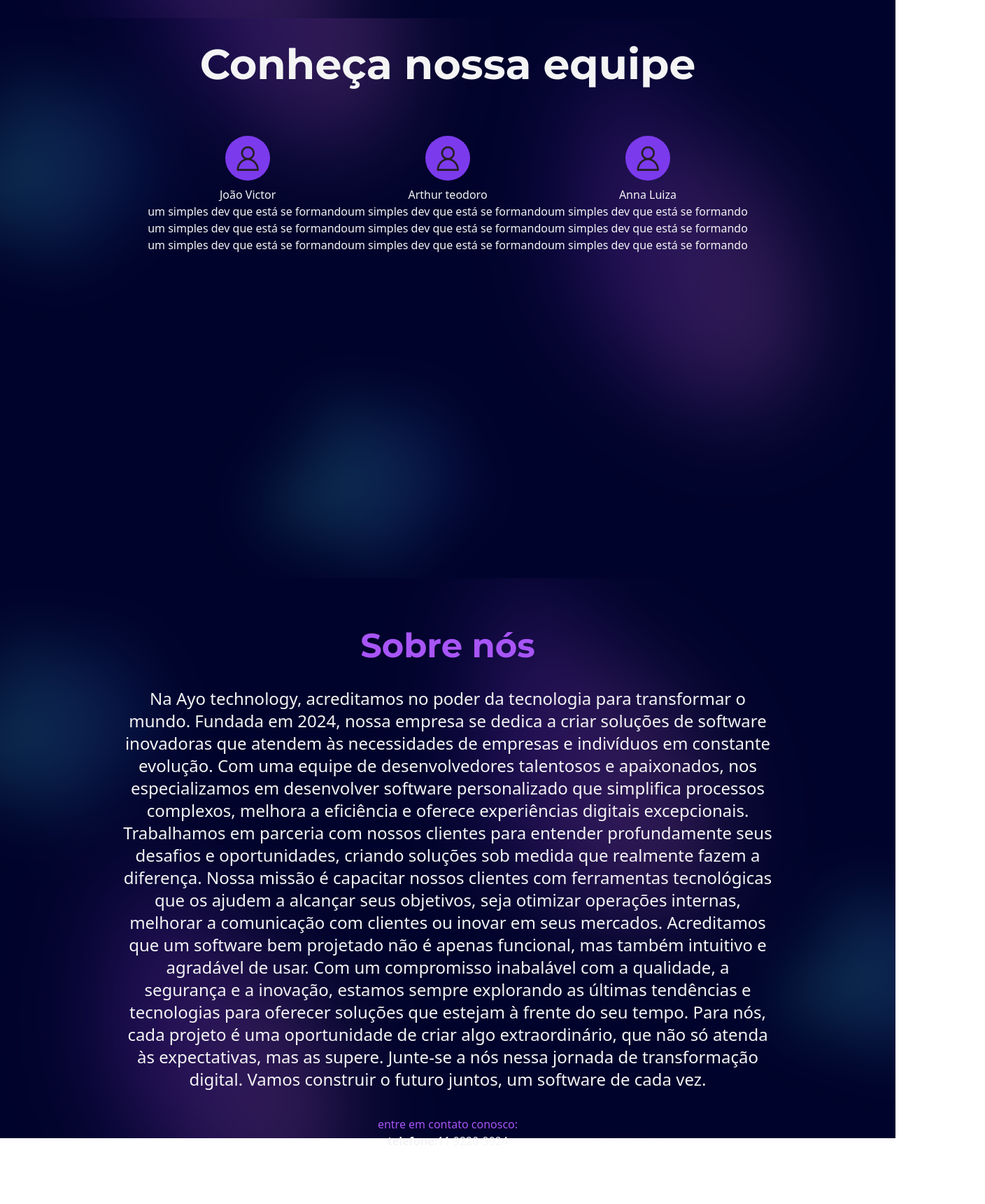
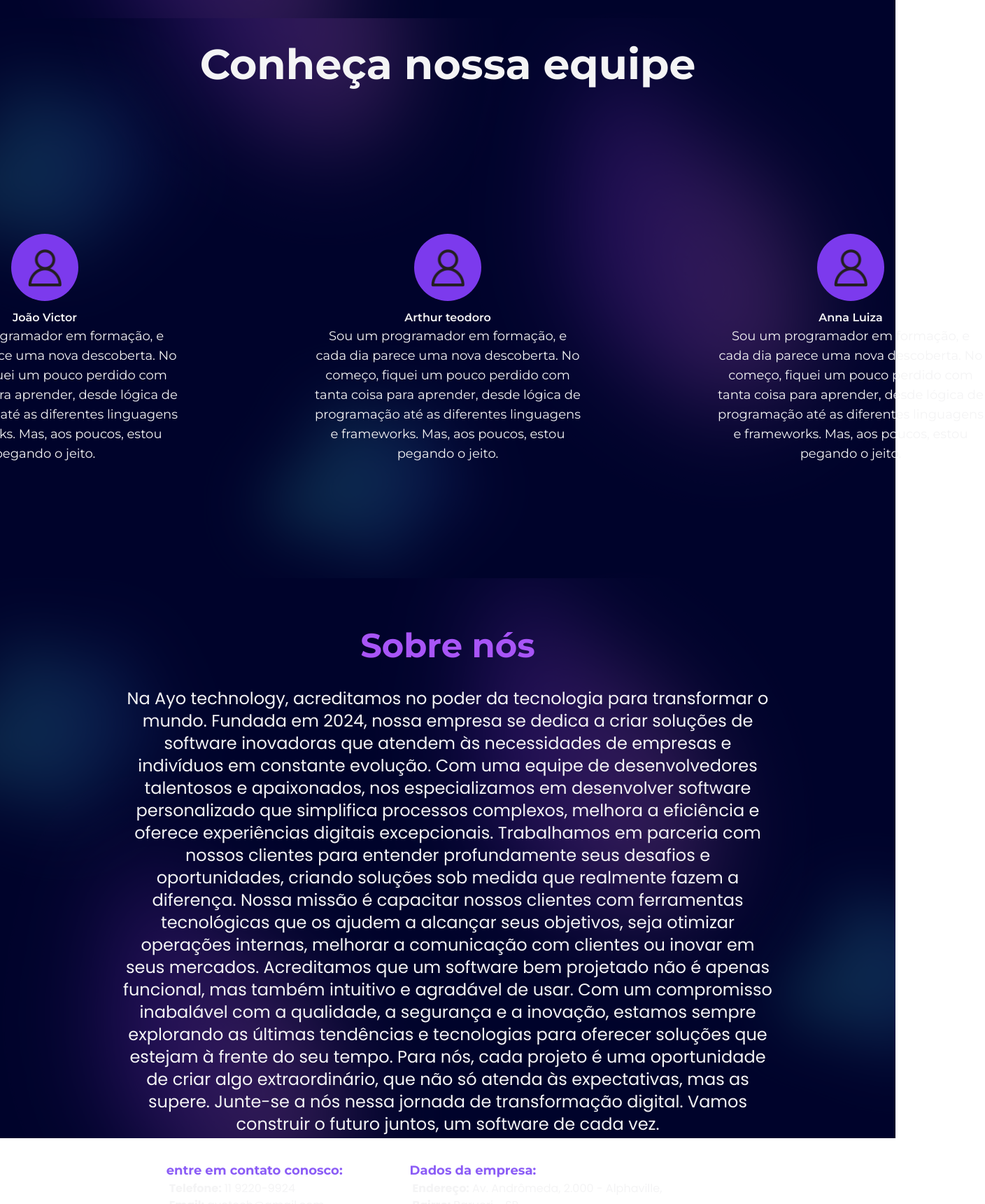
Before and after one commit to ferreiraluiza/AyoTechnology, a React (Vite) app in the folder AyoTechnology/frontend/: page / in a window 1280 px wide. Shown: the part 774-2494 px from the top of the page at 70% size, 1408 px wide, since content can reach past the window. Before the commit the page ends 2416 px from the top, so only its background shows below. Built offline with nearby package versions, Linux system fonts and the light colour scheme.

Commit message:
FINALMENTE TÁ ACABANDO A LANDING 🥳

```diff
--- a/AyoTechnology/frontend/index.html
+++ b/AyoTechnology/frontend/index.html
@@ -1,9 +1,13 @@
 <!doctype html>
-<html lang="en" class="scrollbar">
+<html lang="pt-br" class="scrollbar">
   <head>
     <meta charset="UTF-8" />
     <link rel="icon" type="image/svg+xml" href="/vite.svg" />
     <meta name="viewport" content="width=device-width, initial-scale=1.0" />
+
+
+
+
     <title>Vite + React</title>
   </head>
   <body>
--- a/AyoTechnology/frontend/src/App.jsx
+++ b/AyoTechnology/frontend/src/App.jsx
@@ -62,45 +62,55 @@ export default function App() {
           </h1>
         </div>
 
-        <div className="flex justify-center items-center text-center flex-col py-9">
+        <div className="flex justify-center items-center text-center flex-col font-montserrat">
+          <div className="flex flex-row items-center justify-center m-44 space-x-48">
+            <div className="flex flex-col  ">
+              <div className="bg-violet-600 rounded-full w-24 h-24 flex items-center justify-center mx-auto">
+                <img src="/assets/image/user.png" />
+              </div>
 
-          <div className="flex flex-row">
-
-          <div className="flex flex-col">
-            <div className="bg-violet-600 rounded-full w-16 h-16 flex items-center justify-center mx-auto">
-              <img src="/assets/image/user.png" className="" />
+              <h2 className="text-zinc-100 mt-3 font-semibold">João Victor</h2>
+              <p className="text-zinc-100 w-96 text-lg ">
+                Sou um programador em formação, e cada dia parece uma nova
+                descoberta. No começo, fiquei um pouco perdido com tanta coisa
+                para aprender, desde lógica de programação até as diferentes
+                linguagens e frameworks. Mas, aos poucos, estou pegando o jeito.
+              </p>
             </div>
 
-            <h2 className="text-zinc-100 mt-2">João Victor</h2>
-            <p className="text-zinc-100">um simples dev que está se formando</p>
-            <p className="text-zinc-100">um simples dev que está se formando</p>
-            <p className="text-zinc-100">um simples dev que está se formando</p>
-          </div>
+            <div className="flex flex-col ">
+              <div className="bg-violet-600 rounded-full w-24 h-24 flex items-center justify-center mx-auto">
+                <img src="/assets/image/user.png" />
+              </div>
 
-            <div className="flex flex-col">
-            <div className="bg-violet-600 rounded-full w-16 h-16 flex items-center justify-center mx-auto">
-              <img src="/assets/image/user.png" className="" />
+              <h2 className="text-zinc-100 mt-3 font-semibold">
+                Arthur teodoro
+              </h2>
+              <p className="text-zinc-100 w-96 text-lg">
+                Sou um programador em formação, e cada dia parece uma nova
+                descoberta. No começo, fiquei um pouco perdido com tanta coisa
+                para aprender, desde lógica de programação até as diferentes
+                linguagens e frameworks. Mas, aos poucos, estou pegando o jeito.
+              </p>
             </div>
 
-            <h2 className="text-zinc-100 mt-2">Arthur teodoro</h2>
-            <p className="text-zinc-100">um simples dev que está se formando</p>
-            <p className="text-zinc-100">um simples dev que está se formando</p>
-            <p className="text-zinc-100">um simples dev que está se formando</p>
-          </div>
+            <div className="flex flex-col ">
+              <div className="bg-violet-600 rounded-full w-24 h-24 flex items-center justify-center mx-auto">
+                <img src="/assets/image/user.png" />
+              </div>
 
-          <div className="flex flex-col">
-            <div className="bg-violet-600 rounded-full w-16 h-16 flex items-center justify-center mx-auto">
-              <img src="/assets/image/user.png" className="" />
+              <h2 className="text-zinc-100 mt-3 font-semibold">Anna Luiza</h2>
+              <p className="text-zinc-100 w-96 text-lg">
+                Sou um programador em formação, e cada dia parece uma nova
+                descoberta. No começo, fiquei um pouco perdido com tanta coisa
+                para aprender, desde lógica de programação até as diferentes
+                linguagens e frameworks. Mas, aos poucos, estou pegando o jeito.
+              </p>
             </div>
-
-            <h2 className="text-zinc-100 mt-2">Anna Luiza</h2>
-            <p className="text-zinc-100">um simples dev que está se formando</p>
-            <p className="text-zinc-100">um simples dev que está se formando</p>
-            <p className="text-zinc-100">um simples dev que está se formando</p>
-          </div>
           </div>
         </div>
       </div>
+
       {/*terceira tela*/}
 
       <div
@@ -113,8 +123,7 @@ export default function App() {
           </h1>
 
           <div className="text-zinc-100 text-2xl px-28">
-            <p>
-              {" "}
+            <p className="font-poppins">
               Na Ayo technology, acreditamos no poder da tecnologia para
               transformar o mundo. Fundada em 2024, nossa empresa se dedica a
               criar soluções de software inovadoras que atendem às necessidades
@@ -140,12 +149,56 @@ export default function App() {
             </p>
           </div>
         </div>
-        <div className="flex flex-col justify-center items-center">
-          <h2 className="text-purple-500">entre em contato conosco:</h2>
 
-          <div className="flex flex-row">
-            <h3 className="text-zinc-100 font-bold">telefone: </h3>
-            <p className="text-zinc-100">11 9220-9924</p>
+        <div className="flex flex-row justify-center ">
+          <div className="">
+            <h2 className="text-violet-500 text-lg font-bold font-montserrat">
+              entre em contato conosco:
+            </h2>
+
+            <div className="flex flex-row font-poppins ">
+              <h3 className="text-zinc-100 font-bold px-1">Telefone: </h3>
+              <p className="text-zinc-100">11 9220-9924</p>
+            </div>
+            <div className="flex flex-row font-poppins">
+              <h3 className="text-zinc-100 font-bold px-1 ">Email: </h3>
+              <p className="text-zinc-100 ">ayotech@gmail.com </p>
+            </div>
+          </div>
+
+
+
+
+
+
+          <div className="px-24">
+            <h2 className="text-violet-500 text-lg font-bold font-montserrat">
+              Dados da empresa:
+            </h2>
+
+            <div >
+              <div className="flex flex-row font-poppins">
+                <h3 className="text-zinc-100 font-bold px-1">Endereço:</h3>
+                <p className="text-zinc-100 ">
+                  Av. Andrômeda, 2.000 - Alphaville,
+                </p>
+              </div>
+
+              <div className="flex flex-row font-poppins">
+                <h3 className="text-zinc-100 font-bold px-1">Bairro:</h3>
+                <p className="text-zinc-100 ">Barueri - SP,</p>
+              </div>
+
+              <div className="flex flex-row font-poppins">
+                <h3 className="text-zinc-100 font-bold px-1">CEP: </h3>
+                <p className="text-zinc-100 ">06473-000</p>
+              </div>
+
+              <div className="flex flex-row font-poppins">
+                <h3 className="text-zinc-100 font-bold px-1">CNPJ:</h3>
+                <p className="text-zinc-100 ">04.354.654/0021-22</p>
+              </div>
+            </div>
           </div>
         </div>
       </div>
--- a/AyoTechnology/frontend/src/index.css
+++ b/AyoTechnology/frontend/src/index.css
@@ -9,9 +9,8 @@
 
 
 
-@layer utilities{
-    .scrollbar{
-        @apply  overflow-auto scrollbar-thin scrollbar-thumb-violet-800 scrollbar-track-zinc-900 ;
-
+@layer utilities {
+    .scrollbar {
+      @apply  scrollbar-thin scrollbar-thumb-violet-800 scrollbar-track-zinc-900 ;
     }
 }
```
